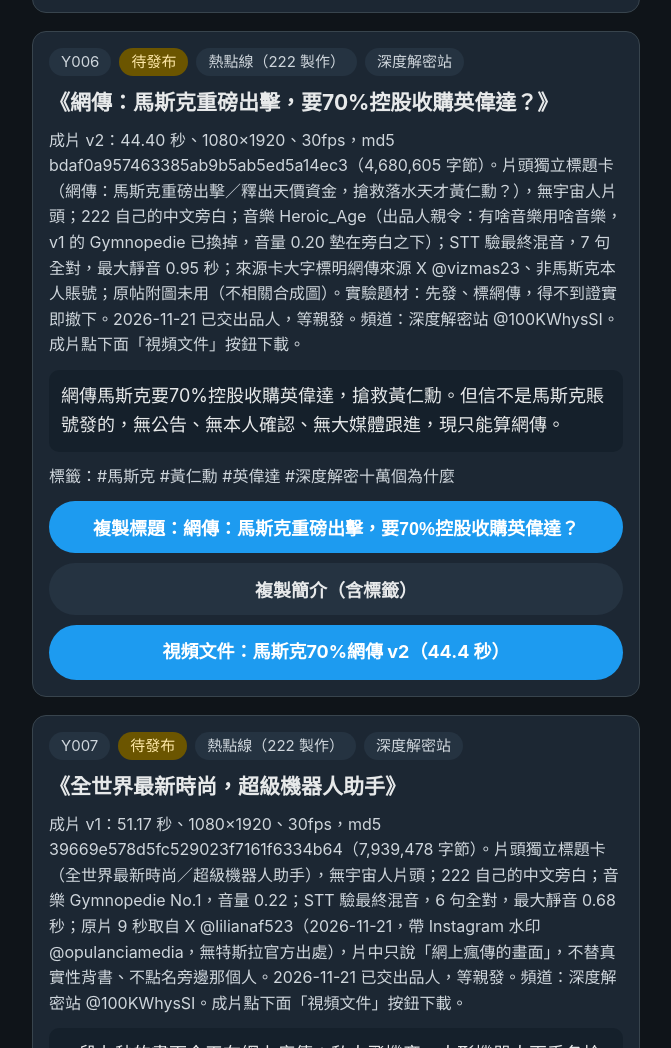
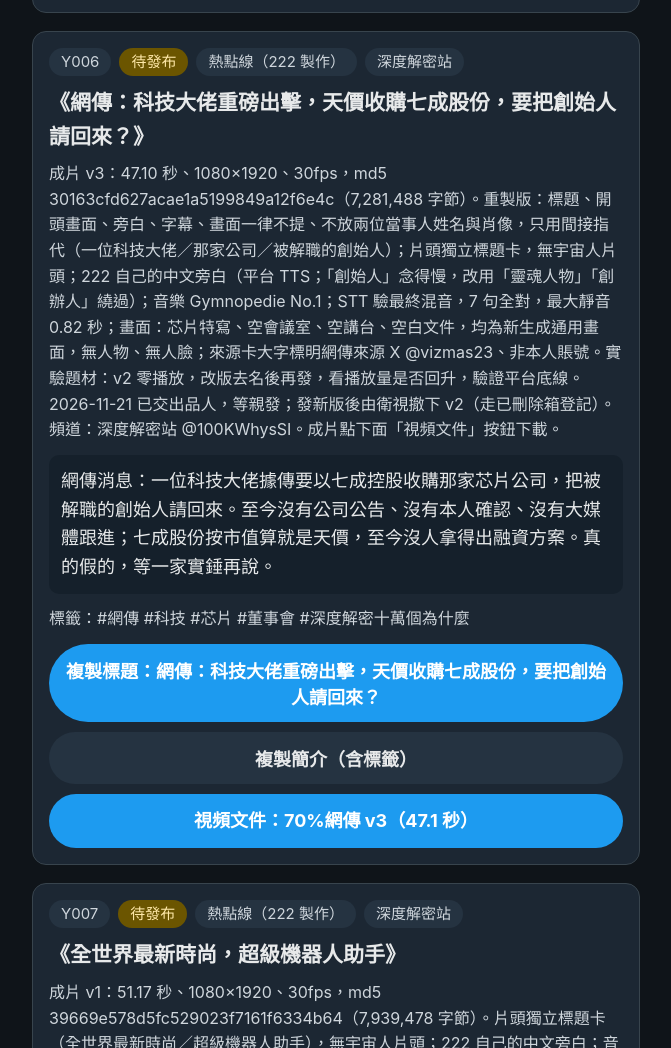
Before and after one commit to newworldsi/newworldsi.github.io, a plain HTML site: page yt-outbox/index.html in a window 1280 px wide. Shown: the part 3456-4504 px from the top of the page, without its empty margins (304-975 px from the left). Drawn offline with Linux system fonts and the light colour scheme.

Commit message:
Y006 card -> v3: no-names remake, title/desc/tags updated (box-office poison test)

```diff
--- a/yt-outbox/index.html
+++ b/yt-outbox/index.html
@@ -172,14 +172,14 @@
     <span class="tag">熱點線（222 製作）</span>
     <span class="tag">深度解密站</span>
   </div>
-  <div class="ttl">《網傳：馬斯克重磅出擊，要70%控股收購英偉達？》</div>
-  <p class="note">成片 v2：44.40 秒、1080×1920、30fps，md5 bdaf0a957463385ab9b5ab5ed5a14ec3（4,680,605 字節）。片頭獨立標題卡（網傳：馬斯克重磅出擊／釋出天價資金，搶救落水天才黃仁勳？），無宇宙人片頭；222 自己的中文旁白；音樂 Heroic_Age（出品人親令：有啥音樂用啥音樂，v1 的 Gymnopedie 已換掉，音量 0.20 墊在旁白之下）；STT 驗最終混音，7 句全對，最大靜音 0.95 秒；來源卡大字標明網傳來源 X @vizmas23、非馬斯克本人賬號；原帖附圖未用（不相關合成圖）。實驗題材：先發、標網傳，得不到證實即撤下。2026-11-21 已交出品人，等親發。頻道：深度解密站 @100KWhysSI。成片點下面「視頻文件」按鈕下載。</p>
-  <div class="text">網傳馬斯克要70%控股收購英偉達，搶救黃仁勳。但信不是馬斯克賬號發的，無公告、無本人確認、無大媒體跟進，現只能算網傳。</div>
-  <p class="note">標籤：#馬斯克 #黃仁勳 #英偉達 #深度解密十萬個為什麼</p>
+  <div class="ttl">《網傳：科技大佬重磅出擊，天價收購七成股份，要把創始人請回來？》</div>
+  <p class="note">成片 v3：47.10 秒、1080×1920、30fps，md5 30163cfd627acae1a5199849a12f6e4c（7,281,488 字節）。重製版：標題、開頭畫面、旁白、字幕、畫面一律不提、不放兩位當事人姓名與肖像，只用間接指代（一位科技大佬／那家公司／被解職的創始人）；片頭獨立標題卡，無宇宙人片頭；222 自己的中文旁白（平台 TTS；「創始人」念得慢，改用「靈魂人物」「創辦人」繞過）；音樂 Gymnopedie No.1；STT 驗最終混音，7 句全對，最大靜音 0.82 秒；畫面：芯片特寫、空會議室、空講台、空白文件，均為新生成通用畫面，無人物、無人臉；來源卡大字標明網傳來源 X @vizmas23、非本人賬號。實驗題材：v2 零播放，改版去名後再發，看播放量是否回升，驗證平台底線。2026-11-21 已交出品人，等親發；發新版後由衛視撤下 v2（走已刪除箱登記）。頻道：深度解密站 @100KWhysSI。成片點下面「視頻文件」按鈕下載。</p>
+  <div class="text">網傳消息：一位科技大佬據傳要以七成控股收購那家芯片公司，把被解職的創始人請回來。至今沒有公司公告、沒有本人確認、沒有大媒體跟進；七成股份按市值算就是天價，至今沒人拿得出融資方案。真的假的，等一家實錘再說。</div>
+  <p class="note">標籤：#網傳 #科技 #芯片 #董事會 #深度解密十萬個為什麼</p>
   <div class="btns">
-    <button data-copy="網傳：馬斯克重磅出擊，要70%控股收購英偉達？">複製標題：網傳：馬斯克重磅出擊，要70%控股收購英偉達？</button>
-    <button class="ghost" data-copy="網傳馬斯克要70%控股收購英偉達，搶救黃仁勳。但信不是馬斯克賬號發的，無公告、無本人確認、無大媒體跟進，現只能算網傳。&#10;&#10;#馬斯克 #黃仁勳 #英偉達 #深度解密十萬個為什麼">複製簡介（含標籤）</button>
-    <a class="btn" href="./y006-musk-70pct-rumor-v2.mp4" download>視頻文件：馬斯克70%網傳 v2（44.4 秒）</a>
+    <button data-copy="網傳：科技大佬重磅出擊，天價收購七成股份，要把創始人請回來？">複製標題：網傳：科技大佬重磅出擊，天價收購七成股份，要把創始人請回來？</button>
+    <button class="ghost" data-copy="網傳消息：一位科技大佬據傳要以七成控股收購那家芯片公司，把被解職的創始人請回來。至今沒有公司公告、沒有本人確認、沒有大媒體跟進；七成股份按市值算就是天價，至今沒人拿得出融資方案。真的假的，等一家實錘再說。&#10;&#10;#網傳 #科技 #芯片 #董事會 #深度解密十萬個為什麼">複製簡介（含標籤）</button>
+    <a class="btn" href="./y006-musk-70pct-rumor-v3.mp4" download>視頻文件：70%網傳 v3（47.1 秒）</a>
   </div>
 </div>
 
```
